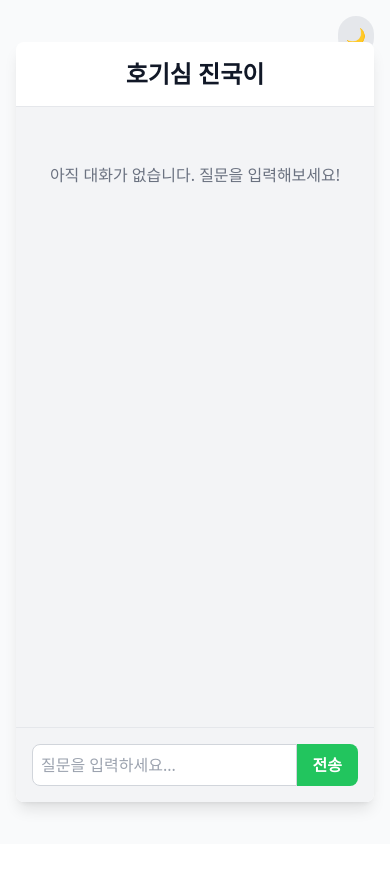
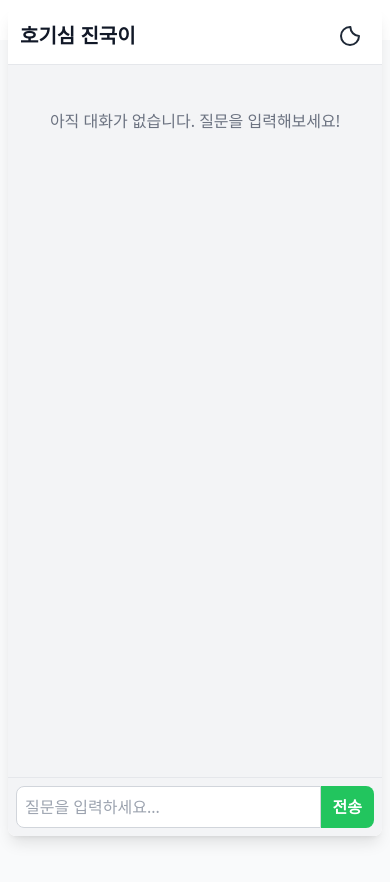
Before and after one commit to Sangwoo950/moowoo_bot, a Next.js app: page / in a window 390 px wide. Before the commit the page ends 844 px from the top, so only its background shows below. Built offline with nearby package versions, Linux system fonts and the light colour scheme.

Commit message:
feat.다크모드 추가

```diff
--- a/components/Chat.tsx
+++ b/components/Chat.tsx
@@ -3,6 +3,7 @@
 import React, { useState, useEffect, FormEvent, useRef } from 'react';
 import axios, { AxiosError } from 'axios';
 import Image from 'next/image';
+import ThemeToggle from './ThemeToggle'; // ThemeToggle 컴포넌트 임포트
 
 interface MessageType {
   id: number;
@@ -91,20 +92,21 @@ const Chat: React.FC = () => {
   }, [messages]);
 
   return (
-    <div className='fixed inset-0 flex items-center justify-center p-4 bg-transparent'>
+    <div className='fixed inset-0 flex items-center justify-center p-2 sm:p-4 bg-transparent'>
       {/* 채팅 컨테이너 */}
-      <div className='flex flex-col h-[90vh] w-full max-w-lg bg-white dark:bg-gray-800 rounded-lg shadow-lg overflow-hidden sm:h-[80vh] md:h-[70vh]'>
+      <div className='flex flex-col h-full max-h-screen w-full max-w-lg bg-white dark:bg-gray-800 rounded-lg shadow-lg overflow-hidden'>
         {/* 헤더 */}
-        <div className='text-center p-4 border-b border-gray-200 dark:border-gray-600'>
-          <h1 className='text-2xl font-semibold text-gray-900 dark:text-white'>
+        <div className='flex justify-between items-center px-3 py-2 sm:px-4 sm:py-3 border-b border-gray-200 dark:border-gray-600'>
+          <h1 className='text-xl sm:text-2xl font-semibold text-gray-900 dark:text-white'>
             호기심 진국이
           </h1>
+          <ThemeToggle /> {/* 다크 모드 토글 버튼 추가 */}
         </div>
 
         {/* 메시지 영역 */}
-        <div className='flex-1 overflow-y-auto p-4 bg-gray-100 dark:bg-gray-700'>
+        <div className='flex-1 overflow-y-auto p-3 sm:p-4 bg-gray-100 dark:bg-gray-700'>
           {messages.length === 0 ? (
-            <div className='text-center text-gray-500 dark:text-gray-400 mt-10'>
+            <div className='text-center text-gray-500 dark:text-gray-400 mt-8 sm:mt-10'>
               아직 대화가 없습니다. 질문을 입력해보세요!
             </div>
           ) : (
@@ -113,22 +115,22 @@ const Chat: React.FC = () => {
                 key={msg.id}
                 className={`flex ${
                   msg.isUser ? 'justify-end' : 'justify-start'
-                } mb-4 items-start`}
+                } mb-3 sm:mb-4 items-start`}
               >
                 {/* 사용자 메시지: 메시지 말풍선이 먼저, 아이콘이 나중 */}
                 {msg.isUser ? (
                   <>
                     <div
-                      className={`relative max-w-md px-4 py-2 rounded-lg bg-blue-500 text-white rounded-br-none`}
+                      className={`relative max-w-xs sm:max-w-md px-3 py-2 sm:px-4 sm:py-3 rounded-lg bg-blue-500 text-white rounded-br-none`}
                     >
-                      <p className='text-sm'>{msg.text}</p>
-                      <span className='text-xs text-gray-300 dark:text-gray-400 block mt-1'>
+                      <p className='text-sm sm:text-base'>{msg.text}</p>
+                      <span className='text-xs sm:text-sm text-gray-300 dark:text-gray-400 block mt-1'>
                         {msg.timestamp}
                       </span>
                       {/* 삭제 버튼 */}
                       <button
                         onClick={() => handleDelete(msg.id)}
-                        className='absolute top-0 right-0 mt-1 mr-1 text-xs text-red-500 hover:text-red-700'
+                        className='absolute top-1 right-1 text-xs sm:text-sm text-red-500 hover:text-red-700'
                         aria-label='메시지 삭제'
                       >
                         &times;
@@ -139,7 +141,7 @@ const Chat: React.FC = () => {
                       alt='User'
                       width={32} // 실제 이미지 너비 (w-8 = 32px)
                       height={32} // 실제 이미지 높이 (h-8 = 32px)
-                      className='w-8 h-8 ml-2 flex-shrink-0'
+                      className='w-8 h-8 ml-2 sm:ml-3 flex-shrink-0'
                     />
                   </>
                 ) : (
@@ -150,19 +152,19 @@ const Chat: React.FC = () => {
                       alt='Bot'
                       width={32} // 실제 이미지 너비 (w-8 = 32px)
                       height={32} // 실제 이미지 높이 (h-8 = 32px)
-                      className='w-8 h-8 mr-2 flex-shrink-0'
+                      className='w-8 h-8 mr-2 sm:mr-3 flex-shrink-0'
                     />
                     <div
-                      className={`relative max-w-md px-4 py-2 rounded-lg bg-gray-200 dark:bg-gray-600 text-gray-800 dark:text-white rounded-bl-none`}
+                      className={`relative max-w-xs sm:max-w-md px-3 py-2 sm:px-4 sm:py-3 rounded-lg bg-gray-200 dark:bg-gray-600 text-gray-800 dark:text-white rounded-bl-none`}
                     >
-                      <p className='text-sm'>{msg.text}</p>
-                      <span className='text-xs text-gray-300 dark:text-gray-400 block mt-1'>
+                      <p className='text-sm sm:text-base'>{msg.text}</p>
+                      <span className='text-xs sm:text-sm text-gray-300 dark:text-gray-400 block mt-1'>
                         {msg.timestamp}
                       </span>
                       {/* 삭제 버튼 */}
                       <button
                         onClick={() => handleDelete(msg.id)}
-                        className='absolute top-0 right-0 mt-1 mr-1 text-xs text-red-500 hover:text-red-700'
+                        className='absolute top-1 right-1 text-xs sm:text-sm text-red-500 hover:text-red-700'
                         aria-label='메시지 삭제'
                       >
                         &times;
@@ -179,7 +181,7 @@ const Chat: React.FC = () => {
         {/* 채팅 입력창 고정 */}
         <form
           onSubmit={handleSubmit}
-          className='flex p-4 border-t border-gray-200 dark:border-gray-600 bg-gray-100 dark:bg-gray-700'
+          className='flex p-2 sm:p-4 border-t border-gray-200 dark:border-gray-600 bg-gray-100 dark:bg-gray-700'
         >
           <input
             ref={inputRef} // ref 추가
@@ -188,12 +190,12 @@ const Chat: React.FC = () => {
             onChange={(e) => setInput(e.target.value)}
             placeholder='질문을 입력하세요...'
             disabled={isLoading}
-            className='flex-1 p-2 border border-gray-300 dark:border-gray-600 rounded-l-lg focus:outline-none bg-white dark:bg-gray-700 text-gray-900 dark:text-white placeholder-gray-400 dark:placeholder-gray-500 transition-colors duration-300'
+            className='flex-1 p-2 sm:p-3 border border-gray-300 dark:border-gray-600 rounded-l-lg focus:outline-none bg-white dark:bg-gray-700 text-gray-900 dark:text-white placeholder-gray-400 dark:placeholder-gray-500 transition-colors duration-300'
           />
           <button
             type='submit'
             disabled={isLoading}
-            className={`px-4 py-2 rounded-r-lg bg-green-500 text-white font-semibold flex items-center justify-center ${
+            className={`px-3 sm:px-4 py-2 sm:py-3 rounded-r-lg bg-green-500 text-white font-semibold flex items-center justify-center ${
               isLoading
                 ? 'bg-gray-400 cursor-not-allowed'
                 : 'hover:bg-green-600 transition-colors duration-300'
@@ -201,7 +203,7 @@ const Chat: React.FC = () => {
           >
             {isLoading ? (
               <svg
-                className='animate-spin h-5 w-5 mr-2 border-t-2 border-b-2 border-white rounded-full'
+                className='animate-spin h-5 w-5 mr-2 sm:mr-3 border-t-2 border-b-2 border-white rounded-full'
                 viewBox='0 0 24 24'
               ></svg>
             ) : (
--- a/components/ThemeToggle.tsx
+++ b/components/ThemeToggle.tsx
@@ -1,24 +1,82 @@
 // components/ThemeToggle.tsx
-import { useTheme } from 'next-themes';
+
 import { useEffect, useState } from 'react';
 
-const ThemeToggle = () => {
-  const { theme, setTheme } = useTheme();
-  const [mounted, setMounted] = useState(false);
+const ThemeToggle: React.FC = () => {
+  const [isDark, setIsDark] = useState<boolean>(false);
 
   useEffect(() => {
-    setMounted(true);
+    // 초기 테마 설정: 로컬 스토리지 또는 시스템 설정 기반
+    const savedTheme = localStorage.getItem('theme');
+    if (savedTheme === 'dark') {
+      document.documentElement.classList.add('dark');
+      setIsDark(true);
+    } else if (savedTheme === 'light') {
+      document.documentElement.classList.remove('dark');
+      setIsDark(false);
+    } else {
+      // 시스템 설정에 따라 테마 설정
+      if (window.matchMedia('(prefers-color-scheme: dark)').matches) {
+        document.documentElement.classList.add('dark');
+        setIsDark(true);
+      } else {
+        document.documentElement.classList.remove('dark');
+        setIsDark(false);
+      }
+    }
   }, []);
 
-  if (!mounted) return null;
+  const toggleTheme = () => {
+    if (isDark) {
+      document.documentElement.classList.remove('dark');
+      localStorage.setItem('theme', 'light');
+      setIsDark(false);
+    } else {
+      document.documentElement.classList.add('dark');
+      localStorage.setItem('theme', 'dark');
+      setIsDark(true);
+    }
+  };
 
   return (
     <button
-      onClick={() => setTheme(theme === 'dark' ? 'light' : 'dark')}
-      className='fixed top-4 right-4 bg-gray-200 dark:bg-gray-700 p-2 rounded-full'
+      onClick={toggleTheme}
+      className='p-2 rounded-full focus:outline-none focus:ring-2 focus:ring-offset-2 focus:ring-green-500'
       aria-label='테마 전환'
     >
-      {theme === 'dark' ? '🌞' : '🌙'}
+      {isDark ? (
+        // 다크 모드일 때 표시할 아이콘 (예: 해)
+        <svg
+          xmlns='http://www.w3.org/2000/svg'
+          className='h-6 w-6 text-yellow-400'
+          fill='none'
+          viewBox='0 0 24 24'
+          stroke='currentColor'
+        >
+          <path
+            strokeLinecap='round'
+            strokeLinejoin='round'
+            strokeWidth={2}
+            d='M12 3v1m0 16v1m8.66-8.66h-1M4.34 12.34h-1m15.364 6.364l-.707-.707M6.343 6.343l-.707-.707m12.728 0l-.707.707M6.343 17.657l-.707.707M12 5a7 7 0 000 14 7 7 0 000-14z'
+          />
+        </svg>
+      ) : (
+        // 라이트 모드일 때 표시할 아이콘 (예: 달)
+        <svg
+          xmlns='http://www.w3.org/2000/svg'
+          className='h-6 w-6 text-gray-800'
+          fill='none'
+          viewBox='0 0 24 24'
+          stroke='currentColor'
+        >
+          <path
+            strokeLinecap='round'
+            strokeLinejoin='round'
+            strokeWidth={2}
+            d='M12 3c.132 0 .263.004.394.012A9 9 0 0021 12a9 9 0 01-9 9 9 9 0 010-18z'
+          />
+        </svg>
+      )}
     </button>
   );
 };
```
